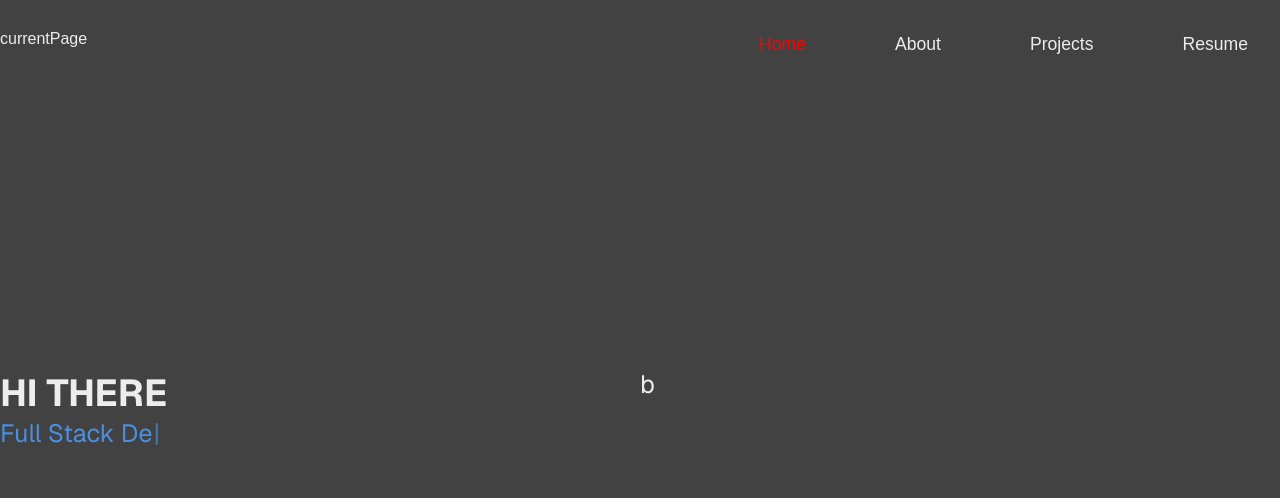
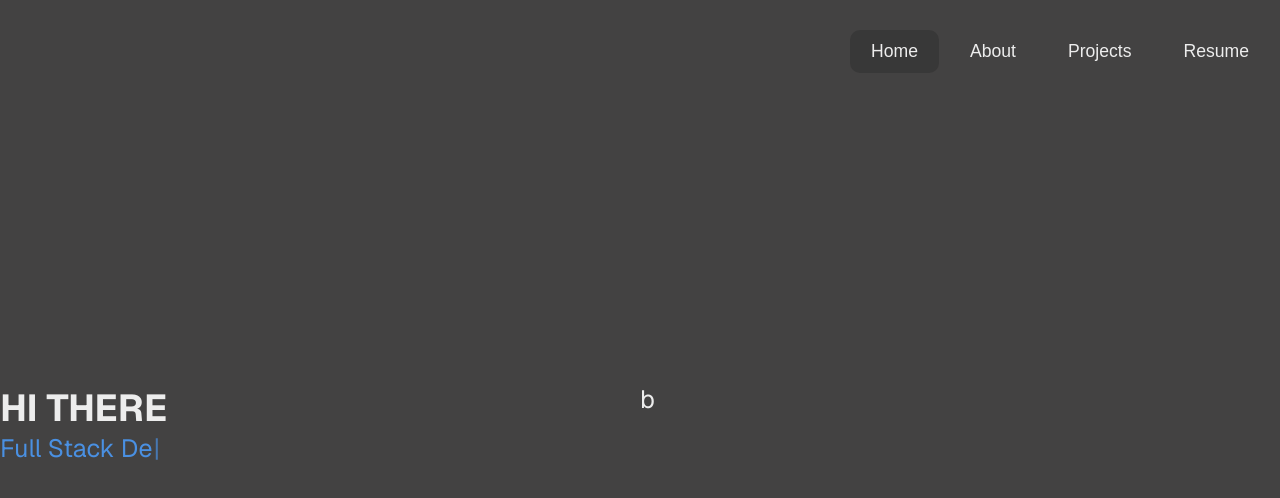
Before and after one commit to JoanGoAl/portfolio, a Next.js app: page / in a window 1280 px wide. Shown: the top 498 px of the page. Built offline with nearby package versions, Linux system fonts and the light colour scheme.

Commit message:
Nav bar provisional terminado

```diff
--- a/src/components/navbar/NavBar.tsx
+++ b/src/components/navbar/NavBar.tsx
@@ -4,13 +4,7 @@ import { useState } from "react";
 import Icon from "../icon/Icon";
 import { AiOutlineMenu } from "react-icons/ai";
 import { RxCross2 } from "react-icons/rx";
-import NavLinks from "./NavLinks";
-export interface PagesType {
-    name: string,
-    href: string,
-    icon?: React.ReactNode,
-    onClick?: () => void
-}
+import NavLinks, { PagesType } from "./NavLinks";
 
 const pages: PagesType[] = [
     {
@@ -35,7 +29,7 @@ export default function NavBar() {
 
     return (
         <nav className={`${style.nav}`}>
-            <div>{"currentPage"}</div>
+            <div></div>
             <div className={style.container_links}>
                 <div className={style.container__collapsed}>
                     <Icon>
@@ -47,9 +41,11 @@ export default function NavBar() {
                             <Icon>
                                 <RxCross2 onClick={() => updateExpanded(false)} />
                             </Icon>
-                            {pages.map((page: PagesType, index: number) => {
-                                return <NavLinks href={page.href} name={page.name} onClick={() => updateExpanded(false)} key={"link-" + index} />
-                            })}
+                            <ul>
+                                {pages.map((page: PagesType, index: number) => {
+                                    return <NavLinks href={page.href} name={page.name} onClick={() => updateExpanded(false)} key={"link-" + index} />
+                                })}
+                            </ul>
                         </div>
                     </div>
                 </div>
--- a/src/components/navbar/NavLinks.tsx
+++ b/src/components/navbar/NavLinks.tsx
@@ -1,14 +1,22 @@
 import Link from "next/link";
-import { PagesType } from "./NavBar";
 import { usePathname } from "next/navigation";
 import styles from "./navbar.module.css"
+
+export interface PagesType {
+    name: string,
+    href: string,
+    icon?: React.ReactNode,
+    onClick?: () => void
+}
 
 export default function NavLinks({ href, name, onClick }: PagesType) {
     const actual = usePathname()
     const active = actual === href
     return (
-        <li className={`${styles.nav_links} ${active ? styles.nav_link_active : ""}`}>
-            <Link href={href} onClick={() => onClick}>{name}</Link>
+        <li>
+            <div className={`${styles.nav_links_container} ${active ? styles.nav_link_active : ""}`}>
+                <Link href={href} onClick={onClick}>{name}</Link>
+            </div>
         </li>
     )
 }
--- a/src/components/navbar/navbar.module.css
+++ b/src/components/navbar/navbar.module.css
@@ -5,18 +5,13 @@
     width: 100%;
     /* height: 100px; */
     position: sticky;
+    padding: 0 10px;
     top: 0;
-
     padding-block: 30px;
     z-index: 1000;
-
     animation: reduce-header linear both;
     animation-timeline: scroll();
     animation-range: 0 150px;
-}
-
-.nav_link_active {
-    color: red;
 }
 
 @keyframes reduce-header {
@@ -42,12 +37,27 @@
     display: flex;
     flex-wrap: wrap;
     justify-content: center;
-    gap: 25px;
+    /* gap: 25px; */
+    gap: 10px;
 
 }
 
-.link__full_screen ul li {
-    margin: 0 2rem;
+.links_collapsed ul {
+    list-style: none;
+    margin: 0;
+    padding: 0;
+    display: flex;
+    flex-wrap: wrap;
+    justify-content: center;
+    /* gap: 25px; */
+    gap: 10px;
+    flex-direction: column;
+}
+
+.link__full_screen ul li,
+.links_collapsed ul li {
+    margin: 0;
+    list-style: none;
 }
 
 .container__collapsed {
@@ -76,7 +86,7 @@
     display: flex;
     flex-direction: column;
     z-index: 1000;
-    gap: 10px;
+    gap: 20px;
 
 }
 
@@ -95,15 +105,32 @@
     }
 }
 
-.nav_links a {
+.nav_links_container a {
     display: block;
     position: relative;
     padding: 0.2em 0;
     font-size: 1.1em;
 }
 
+.nav_links_container a {
+    padding: 10px 20px;
+    border: 1px solid transparent;
+    border-radius: 10px;
+}
+
+.nav_links_container a:hover {
+    background: #0000004d;
+    backdrop-filter: blur(15px);
+    transition: 0.2s ease-in-out;
+}
+
+.nav_link_active a {
+    background: #2323234d;
+    backdrop-filter: blur(15px);
+}
+
 /* Fade in */
-.nav_links a::after {
+/* .nav_links a::after {
     content: '';
     position: absolute;
     bottom: 0;
@@ -118,7 +145,6 @@
     transform-origin: center;
 }
 
-.nav_links a:hover::after,
-.nav_links a:focus::after {
+.nav_links a:hover::after {
     transform: scale(1);
-}
+} */
```
